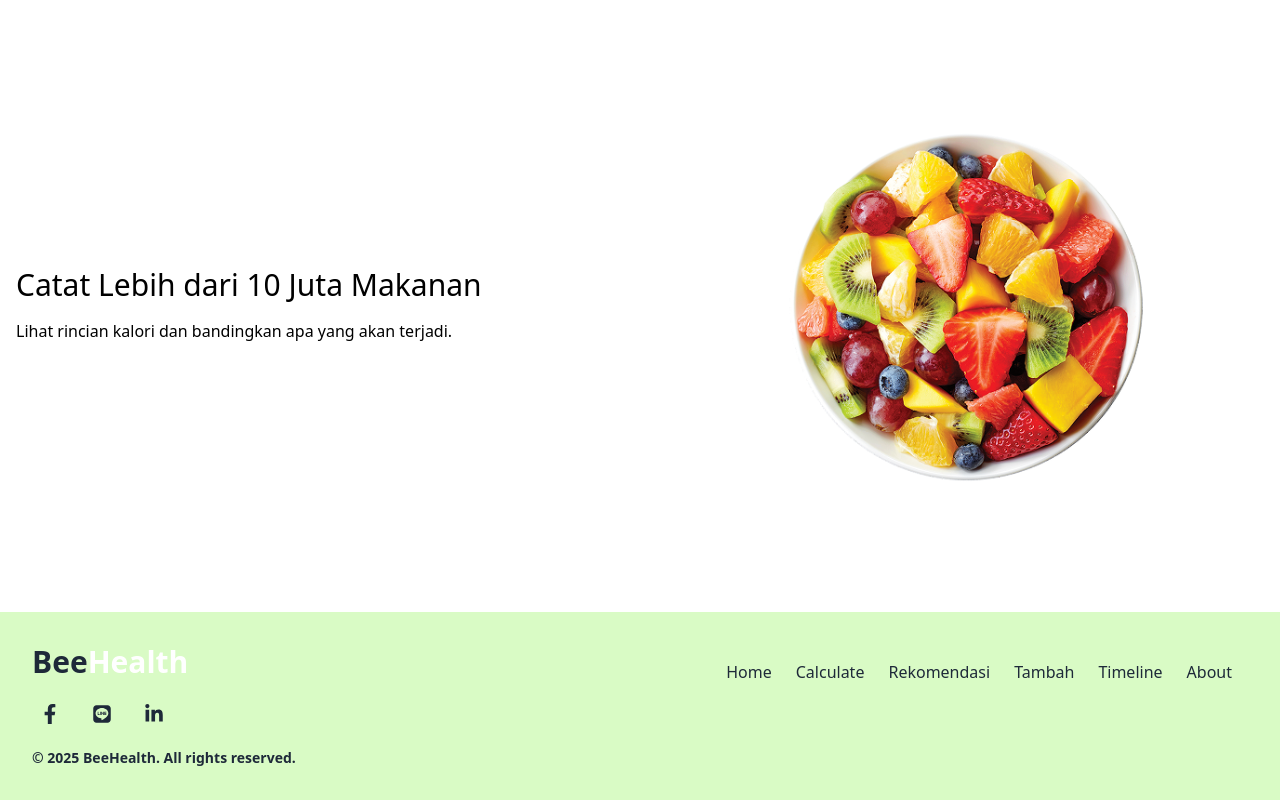
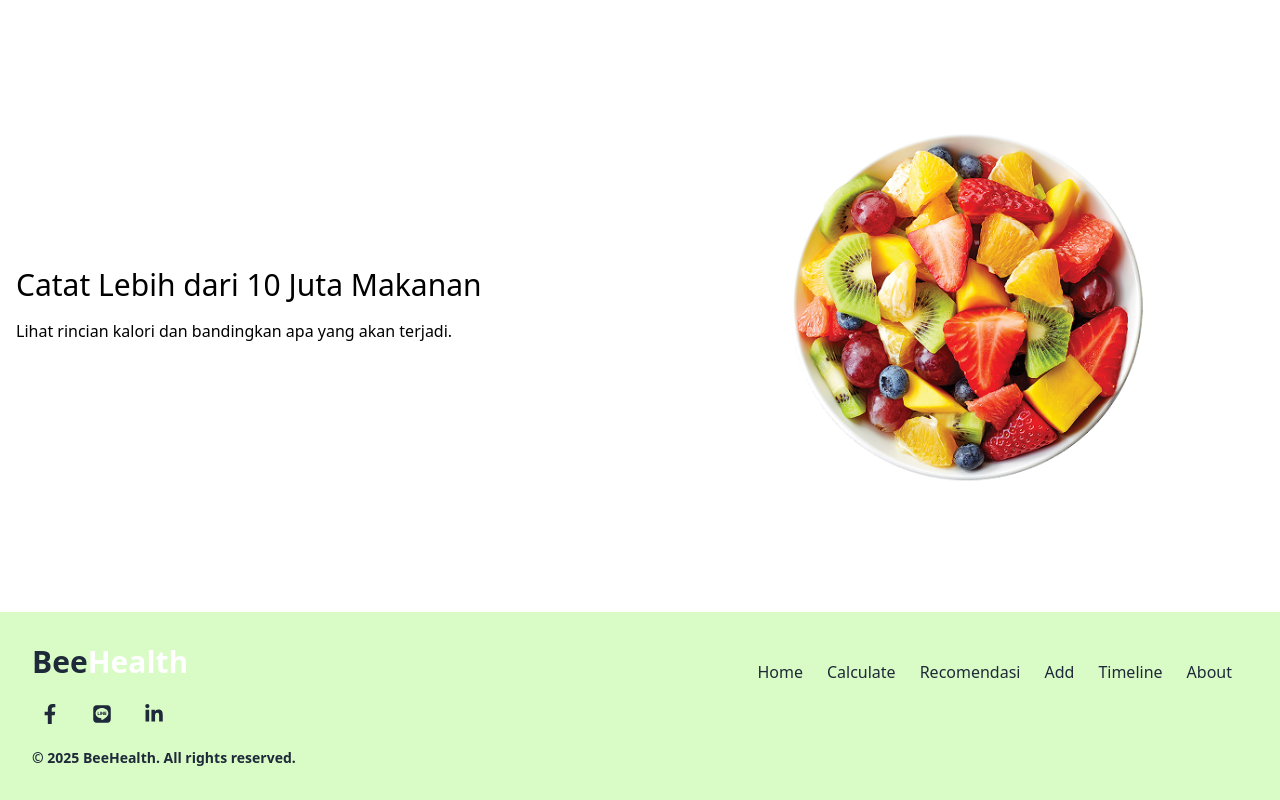
Before and after one commit to Fanz27/TUBES-IMPAL_BeeHealth, a React (Vite) app: page /dashboard in a window 1280 px wide. Shown: the part 604-1404 px from the top of the page. Built offline with nearby package versions, Linux system fonts and the light colour scheme.

Commit message:
Memperbaiki navbar untuk footer

```diff
--- a/src/components/Fragments/NavbarFooter.jsx
+++ b/src/components/Fragments/NavbarFooter.jsx
@@ -4,12 +4,12 @@ const NavbarFooter = () => {
     return (
         <nav className="bg-[#D9FBC5] text-gray-800 p-4 flex justify-center">
             <ul className="flex space-x-6">
-                <li><Link to="/" className="hover:underline">Home</Link></li>
-                <li><a href="#" className="hover:underline">Calculate</a></li>
-                <li><a href="#" className="hover:underline">Rekomendasi</a></li>
-                <li><a href="#" className="hover:underline">Tambah</a></li>
-                <li><a href="#" className="hover:underline">Timeline</a></li>
-                <li><a href="#" className="hover:underline">About</a></li>
+                <li><Link to="/home" className="hover:text-green-500 font-medium">Home</Link></li>
+                <li><Link to="/calculate" className="hover:text-green-500 font-medium">Calculate</Link></li>
+                <li><Link to="/Rekomendasi" className="hover:text-green-500 font-medium">Recomendasi</Link></li>
+                <li><Link to="/addMakanan" className="hover:text-green-500 font-medium">Add</Link></li>
+                <li><Link to="/timeline" className="hover:text-green-500 font-medium">Timeline</Link></li>
+                <li><Link to="/about" className="hover:text-green-500 font-medium">About</Link></li>
             </ul>
         </nav>
     )
```
